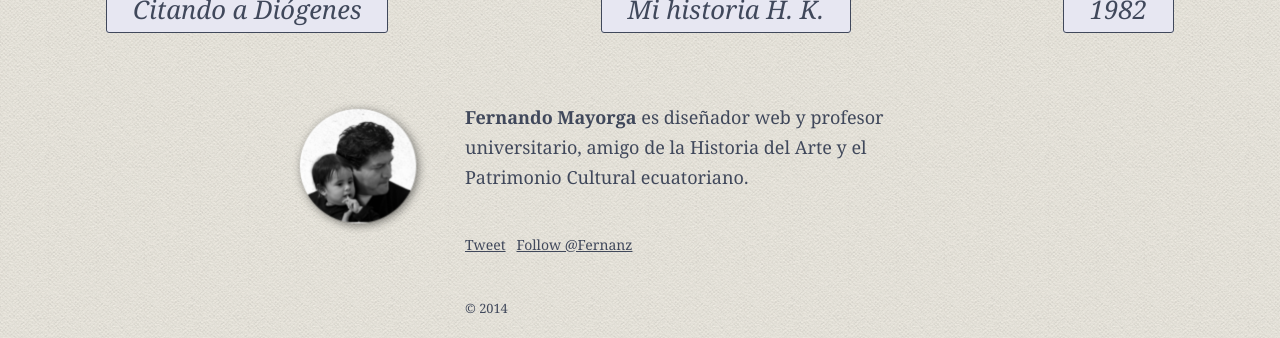
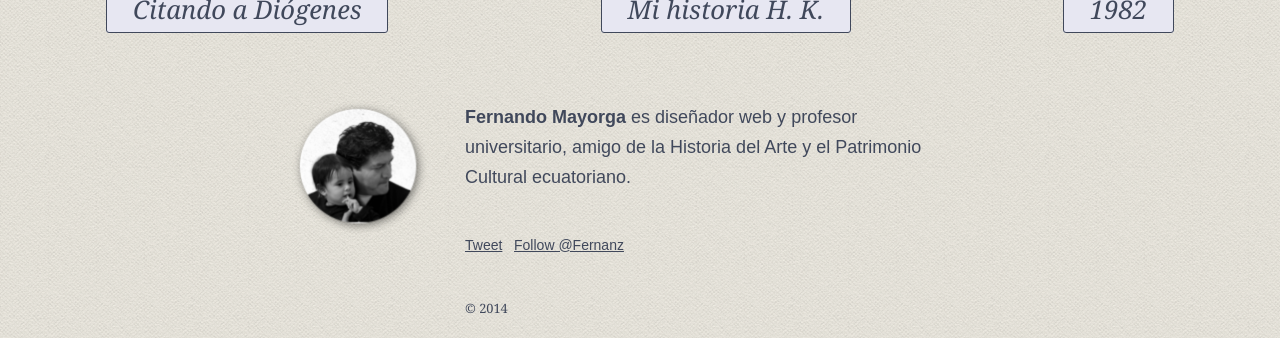
Before and after one commit to fernanz/fernanz.github.io, a Jekyll site: the page built from index.html, in a window 1280 px wide. Shown: the part 4861-5199 px from the top of the page. Built offline with Jekyll 4.4.1, drawn with Linux system fonts in a browser that asks for light colours; some web fonts are replaced; Markdown is read by kramdown in place of the engine named in the settings; comment, search, counter and statistics services are not loaded.

Commit message:
cambios typos
ahora aller

```diff
--- a/css/_footer.scss
+++ b/css/_footer.scss
@@ -53,11 +53,11 @@
         color: $color-subtle;
         font-size: prem(18px);
         line-height: prem(30px);
-        @include type-copy;
+        @include type-heading;
       }
 
       &:last-child {
-        @include type-copy;
+        @include type-heading;
       }
     }
   }
--- a/css/main.css
+++ b/css/main.css
@@ -786,11 +786,11 @@ img[src*='http://www.gravatar.com'] {
       color: #40485b;
       font-size: 1.125rem;
       line-height: 1.875rem;
-      font-family: 'Libre Baskerville', georgia, serif;
+      font-family: 'Aller', sans-serif;
       font-style: normal;
       font-weight: 400; }
     #footer article p:last-child {
-      font-family: 'Libre Baskerville', georgia, serif;
+      font-family: 'Aller', sans-serif;
       font-style: normal;
       font-weight: 400; }
 
```
